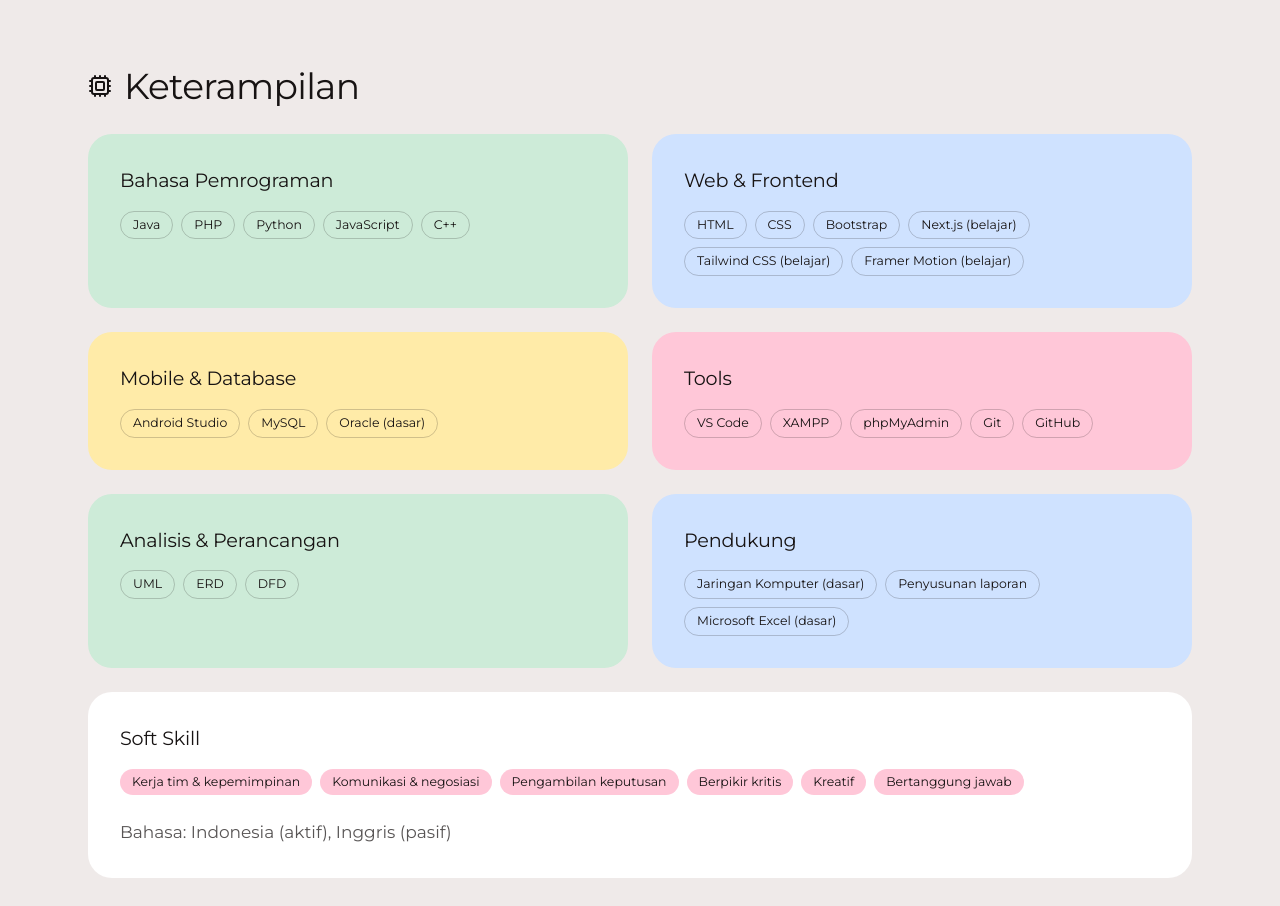
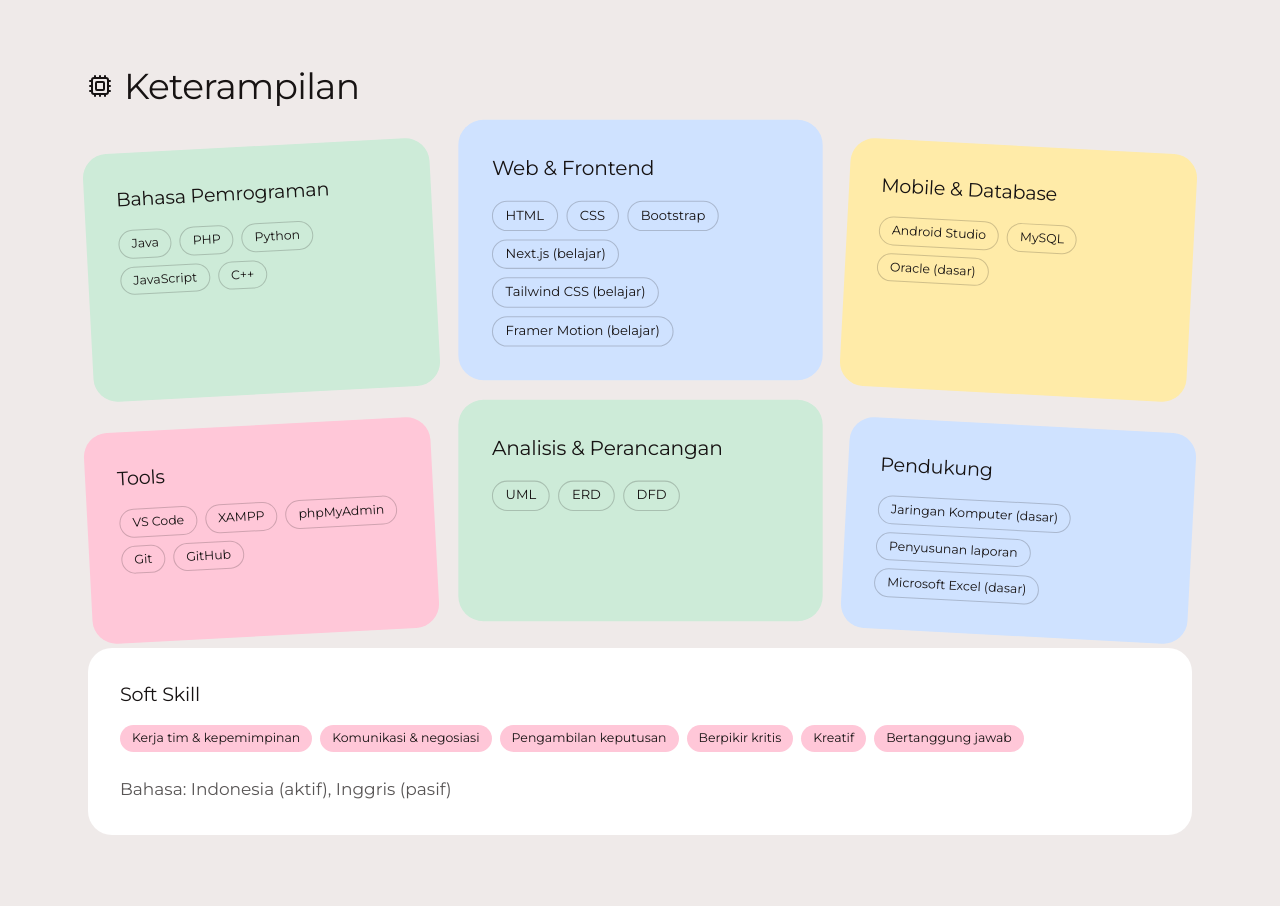
Before and after one commit to sutannn7/portofolio-nextjs, a Next.js app: page /about in a window 1280 px wide. Shown: the part 1000-1906 px from the top of the page. Built offline with nearby package versions, Linux system fonts and the light colour scheme.

Commit message:
style: kartu keterampilan About mengipas saat masuk viewport

```diff
--- a/app/globals.css
+++ b/app/globals.css
@@ -94,3 +94,19 @@ body {
     animation: none;
   }
 }
+
+/* Kipas kartu keterampilan About (DESIGN.md 7.5) */
+@media (min-width: 48rem) and (prefers-reduced-motion: no-preference) {
+  .fan-card {
+    transition: transform 400ms ease-out, translate 300ms ease-out;
+  }
+  [data-fan="on"] .fan-l {
+    transform: translateY(12px) rotate(-3deg);
+  }
+  [data-fan="on"] .fan-m {
+    transform: translateY(-8px) scale(1.05);
+  }
+  [data-fan="on"] .fan-r {
+    transform: translateY(12px) rotate(3deg);
+  }
+}
--- a/components/sections/AboutSection.tsx
+++ b/components/sections/AboutSection.tsx
@@ -1,4 +1,5 @@
 "use client";
+import { useEffect, useRef, useState } from "react";
 import { GraduationCap, Award, Cpu } from "lucide-react";
 import PageHeader from "@/components/PageHeader";
 import Reveal from "@/components/Reveal";
@@ -52,8 +53,28 @@ const pill =
   "rounded-pill border border-line px-3 py-1 text-label text-ink-muted";
 const sectionTitle = "flex items-center gap-3 text-h2 text-ink";
 const tones = ["bg-mint", "bg-sky", "bg-butter", "bg-highlight"];
+const fanClass = ["fan-l", "fan-m", "fan-r"];
 
 export default function AboutSection() {
+  const gridRef = useRef<HTMLDivElement>(null);
+  const [fanned, setFanned] = useState(false);
+
+  useEffect(() => {
+    const el = gridRef.current;
+    if (!el) return;
+    const observer = new IntersectionObserver(
+      ([entry]) => {
+        if (entry.isIntersecting) {
+          setFanned(true);
+          observer.disconnect();
+        }
+      },
+      { threshold: 0.3 },
+    );
+    observer.observe(el);
+    return () => observer.disconnect();
+  }, []);
+
   return (
     <div className="mx-auto w-full max-w-6xl space-y-16 px-6 pb-16 pt-32">
       <PageHeader
@@ -115,11 +136,15 @@ export default function AboutSection() {
             <Cpu className="h-6 w-6" /> Keterampilan
           </h2>
         </Reveal>
-        <div className="grid gap-6 sm:grid-cols-2">
+        <div
+          ref={gridRef}
+          data-fan={fanned ? "on" : "off"}
+          className="grid gap-6 sm:grid-cols-2 md:grid-cols-3 md:gap-8"
+        >
           {skills.map((g, i) => (
-            <Reveal key={g.title} delay={(i % 2) * 0.07} className="h-full">
+            <Reveal key={g.title} delay={(i % 3) * 0.07} className="h-full">
               <div
-                className={`${tones[i % tones.length]} h-full rounded-3xl p-8 transition-transform duration-300 ease-out hover:-translate-y-1`}
+                className={`${tones[i % tones.length]} ${fanClass[i % 3]} fan-card h-full rounded-3xl p-8 transition-transform duration-300 ease-out hover:-translate-y-1`}
               >
                 <p className="mb-4 text-h3 text-ink">{g.title}</p>
                 <div className="flex flex-wrap gap-2">
```
